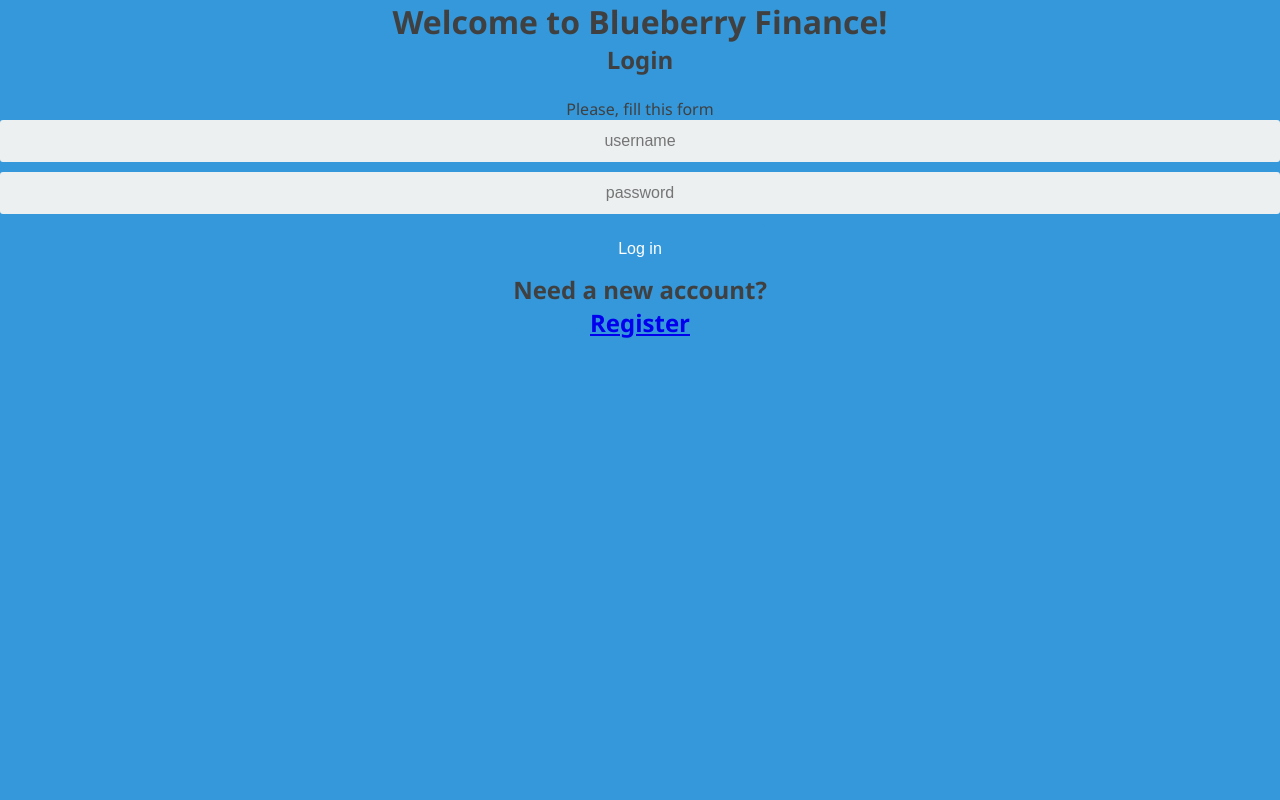
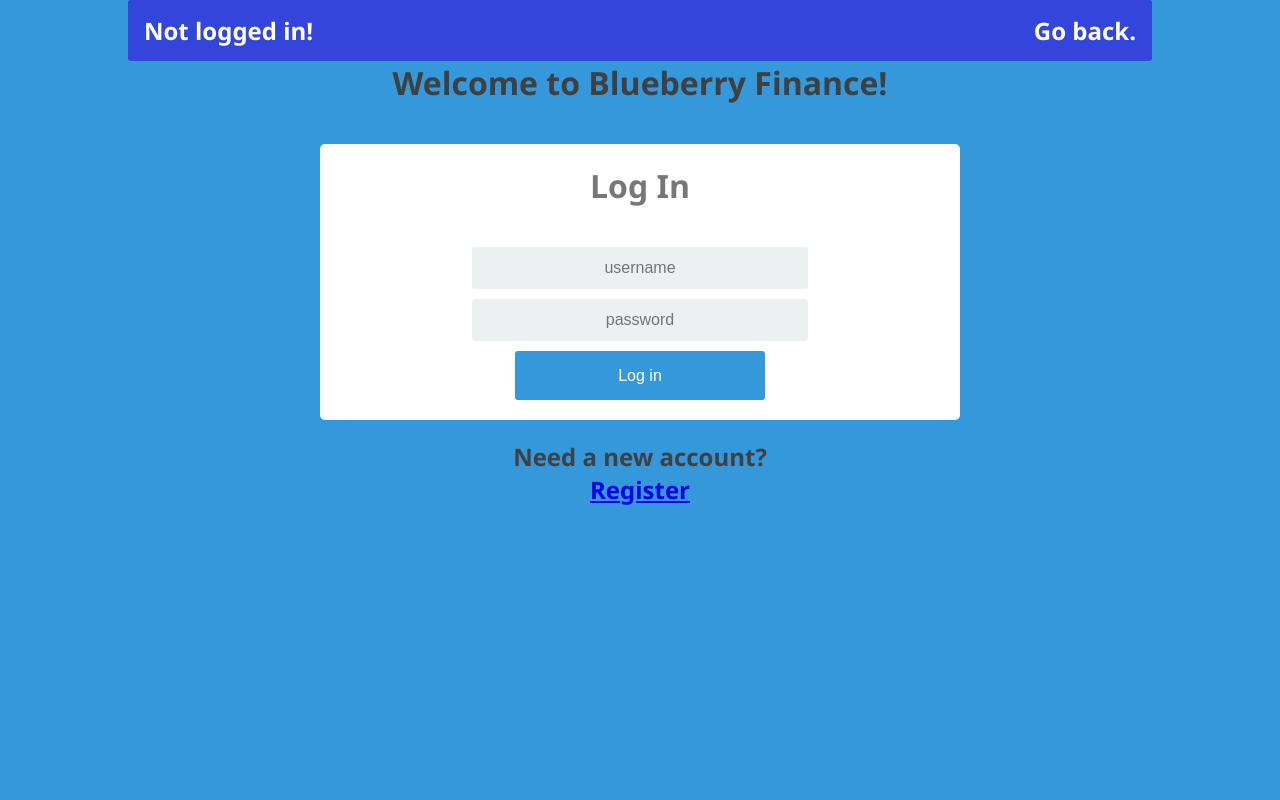
Before and after one commit to Futhark491/Blueberry-Finance, a Flask app: page / in a window 1280 px wide. Run offline with Flask 2, Linux system fonts and the light colour scheme; some libraries are stand-ins or nearby versions.

Commit message:
UI Changes
Revised login and main dashboard UI. Layout modified; scrollable window created where transactions can be listed. General cleanup of rest of application.

```diff
--- a/static/css/style.css
+++ b/static/css/style.css
@@ -11,14 +11,20 @@
         outline: none;
     }
 
-html, body {
+html {
+    overflow: scroll;
+    overflow-x: hidden;
+}
+
+body {
     background-color: #3498DB;
     font-family: Segoe, "Segoe UI", "DejaVu Sans", "Trebuchet MS", Verdana, sans-serif;
     height: 100%;
-    width: 100%;
+    width: 80%;
     text-align: center;
     color: #404040;
     position: relative;
+    margin: auto;
 }
 
 a {
@@ -28,6 +34,30 @@ a {
     transition: all 0.3s ease;
 }
 
+/* Base template header */
+ul {
+    border-radius: 3px;
+}
+    ul li {
+        float: left;
+    }
+
+        ul li h2 {
+            display: block;
+            color: white;
+            text-align: center;
+            padding: 14px 16px;
+            height: 100%;
+        }
+
+    ul li a {
+        text-decoration: none;
+        color: white;
+    }
+
+#logout:hover {
+    background-color: #34DBCA;
+}
 
 /* MAIN PAGE */
 .wrapper {
@@ -135,10 +165,16 @@ header {
 
 .login-form {
     text-align: center;
+    padding-top: 20px;
+    width: 80%;
+    margin: auto;
+    background: white;
+    border-radius: 10px;
 }
 
 .control-group {
-    margin-bottom: 10px;
+    width: 70%;
+    margin: auto auto 10px;
 }
 
 .flashes {
@@ -195,3 +231,26 @@ input {
     display: block;
     margin-top: 12px;
 }
+
+ul {
+    list-style-type: none;
+    margin: 0;
+    padding: 0;
+    overflow: hidden;
+    background-color: #3445DB;
+}
+
+
+.main-content {
+    display: block;
+
+}
+
+.transaction-window {
+    height: 500px;
+    margin: auto;
+    border-radius: 8px;
+    overflow: scroll;
+    background: lightgray;
+    border-style: solid;
+}
--- a/templates/baseLayout.html
+++ b/templates/baseLayout.html
@@ -10,6 +10,24 @@
     {%  endblock %}
 </head>
 <body>
+    <div class="dash-header">
+        <ul>
+            <li>
+                {% if session['logged_in'] %}
+                    <h2>Hello {{ username }}!</h2>
+                {% else %}
+                    <h2>Not logged in!</h2>
+                {% endif %}
+            </li>
+            <li style="float:right" id="logout">
+                {% if session['logged_in'] %}
+                    <h2><a href="/logout">Log out.</a></h2>
+                {% else %}
+                    <h2><a href="/">Go back.</a></h2>
+                {% endif %}
+            </li>
+        </ul>
+    </div>
     {% block content %}
     {% endblock %}
 </body>
--- a/templates/login.html
+++ b/templates/login.html
@@ -3,13 +3,25 @@
     {% if session['logged_in'] %}
         <p>You're logged in already!</p>
     {% else %}
+         <div class="header" style="padding-bottom:20px">
+            <h1>Welcome to Blueberry Finance!</h1>
+        </div>
         <form action="/login" method="POST">
-            <div class="header">
-                <h1>Welcome to Blueberry Finance!</h1>
-                <h2>Login</h2>
-                <br>
-                <span>Please, fill this form</span>
+            <div class="login register">
+                <div class="login-screen">
+                    <div class="app-title">
+                        <h1>Log In</h1>
                     </div>
+
+                    {% with messages = get_flashed_messages() %}
+                        {% if messages %}
+                            <div class="flashes">
+                                {% for message in messages %}
+                                    <p>{{ message }}</p>
+                                {% endfor %}
+                            </div>
+                        {% endif %}
+                    {% endwith %}
 
                     <div class="login-form">
                         <div class="control-group">
@@ -24,20 +36,10 @@
 
                         <input type="submit" value="Log in" class="btn btn-primary btn-large btn-block">
                     </div>
-
-            {% with messages = get_flashed_messages() %}
-            {% if messages %}
-            <br>
-            <div class="flashes">
-                {% for message in messages %}
-                <p>{{ message }}</p>
-                {% endfor %}
                 </div>
-            {% endif %}
-            {% endwith %}
+            </div>
             <h2>Need a new account?</h2>
             <h2><a href="/registration">Register</a></h2>
         </form>
-
     {% endif %}
 {% endblock %}
```
Also changed, not shown: templates/main.html (+7 -5 lines). Lines whose indentation alone changed are shown as unchanged.
